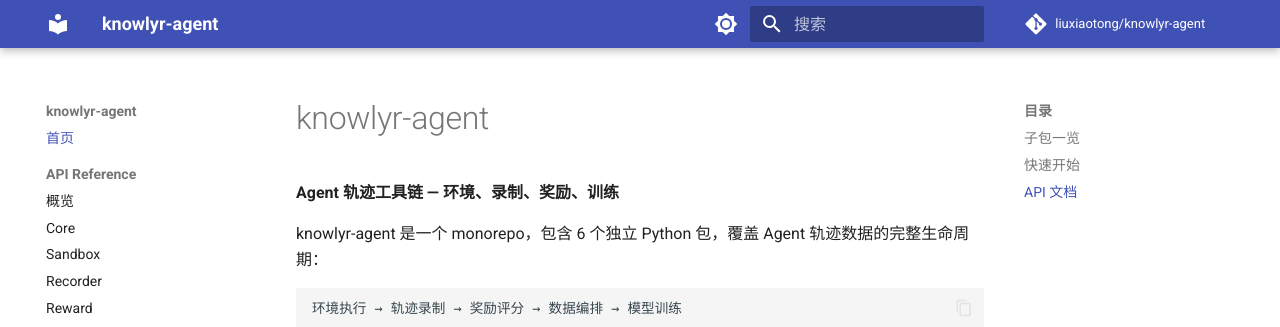
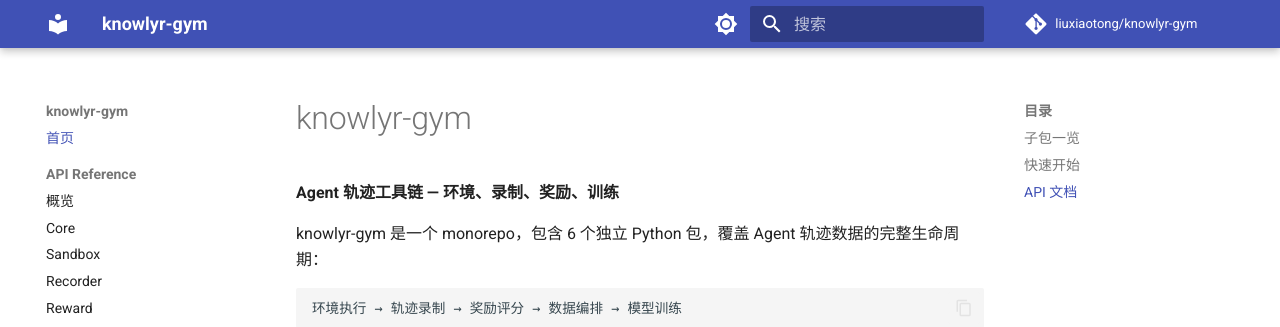
Before and after one commit to liuxiaotong/knowlyr-agent, an MkDocs documentation site: the page built from docs/index.md, in a window 1280 px wide and 1204 px high. Shown: the top 327 px of the window. Built offline with MkDocs 1.6.1 and Material for MkDocs 9.7.7, drawn with Linux system fonts in a browser that asks for light colours; comment, search, counter and statistics services are not loaded.

Commit message:
rename: knowlyr-agent → knowlyr-gym

````diff
--- a/docs/index.md
+++ b/docs/index.md
@@ -1,8 +1,8 @@
-# knowlyr-agent
+# knowlyr-gym
 
 **Agent 轨迹工具链 — 环境、录制、奖励、训练**
 
-knowlyr-agent 是一个 monorepo，包含 6 个独立 Python 包，覆盖 Agent 轨迹数据的完整生命周期：
+knowlyr-gym 是一个 monorepo，包含 6 个独立 Python 包，覆盖 Agent 轨迹数据的完整生命周期：
 
 ```
 环境执行 → 轨迹录制 → 奖励评分 → 数据编排 → 模型训练
--- a/mkdocs.yml
+++ b/mkdocs.yml
@@ -1,8 +1,8 @@
-site_name: knowlyr-agent
+site_name: knowlyr-gym
 site_description: Agent 轨迹工具链 — 环境、录制、奖励、训练
-site_url: https://liuxiaotong.github.io/knowlyr-agent/
-repo_url: https://github.com/liuxiaotong/knowlyr-agent
-repo_name: liuxiaotong/knowlyr-agent
+site_url: https://liuxiaotong.github.io/knowlyr-gym/
+repo_url: https://github.com/liuxiaotong/knowlyr-gym
+repo_name: liuxiaotong/knowlyr-gym
 
 theme:
   name: material
````
Also changed, not shown: README.md (+9 -9 lines), 7 other files.
